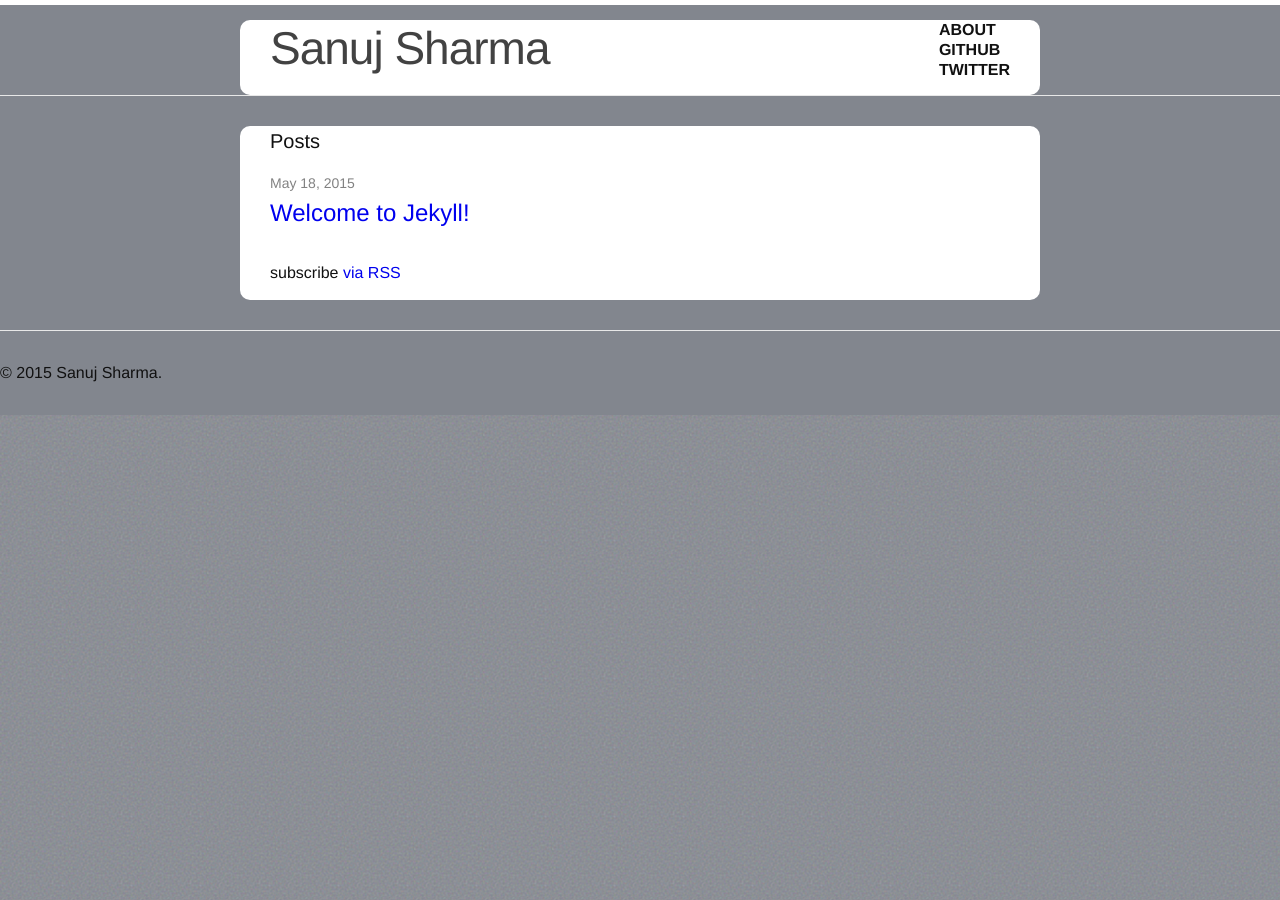
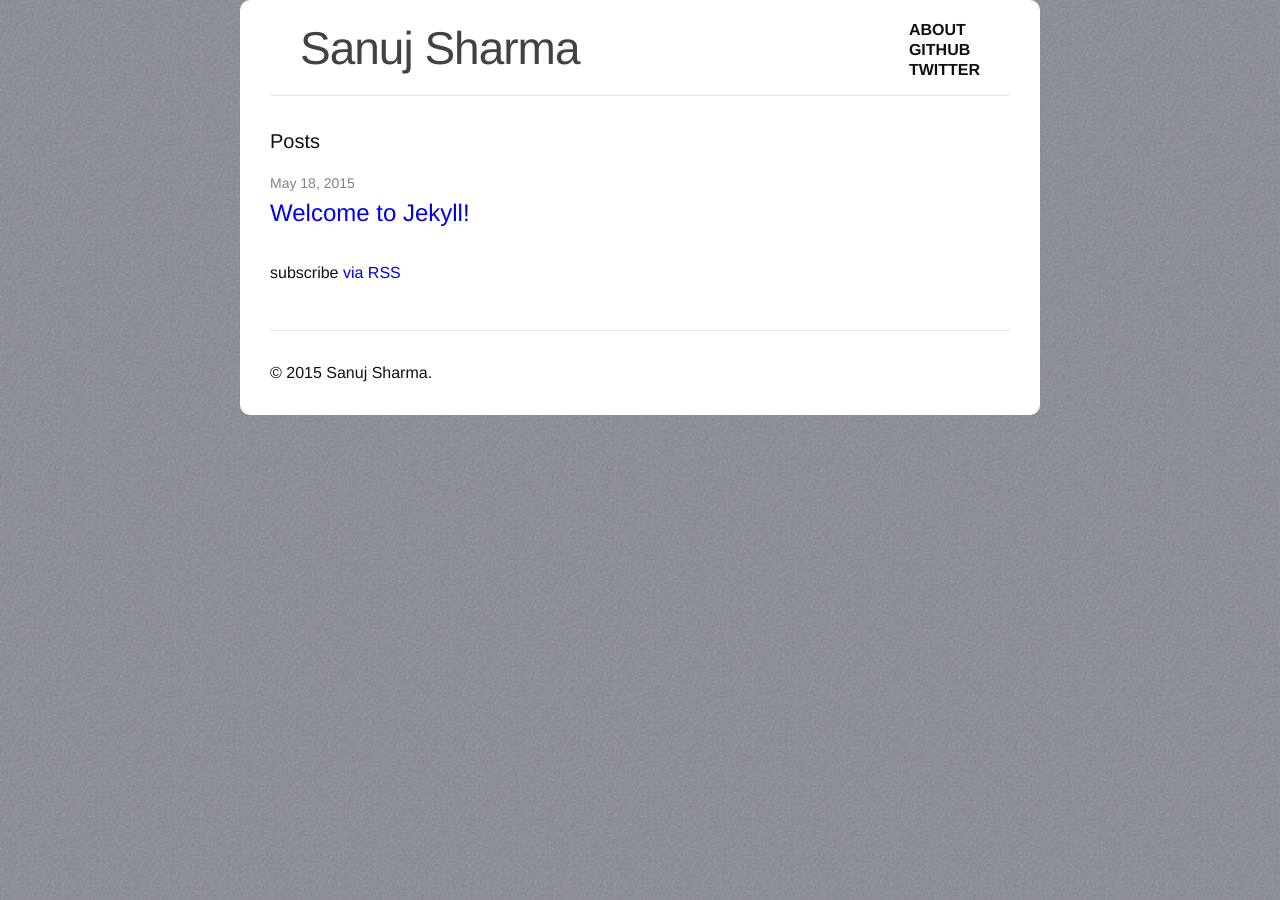
Before and after one commit to sanuj/sanuj.github.io-old, a Jekyll site: the page built from index.html, in a window 1280 px wide. Built offline with Jekyll 4.4.1, drawn with Linux system fonts in a browser that asks for light colours.

Commit message:
Put the body inside the css wrapper class

```diff
--- a/_layouts/default.html
+++ b/_layouts/default.html
@@ -3,12 +3,14 @@
 
   {% include head.html %}
 
-  <body>
+  <!--<body>-->
+  <body class="wrapper">
 
     {% include header.html %}
 
     <div class="page-content">
-      <div class="wrapper">
+    	<!--<div class="wrapper">-->
+    	<div>
         {{ content }}
       </div>
     </div>
```
